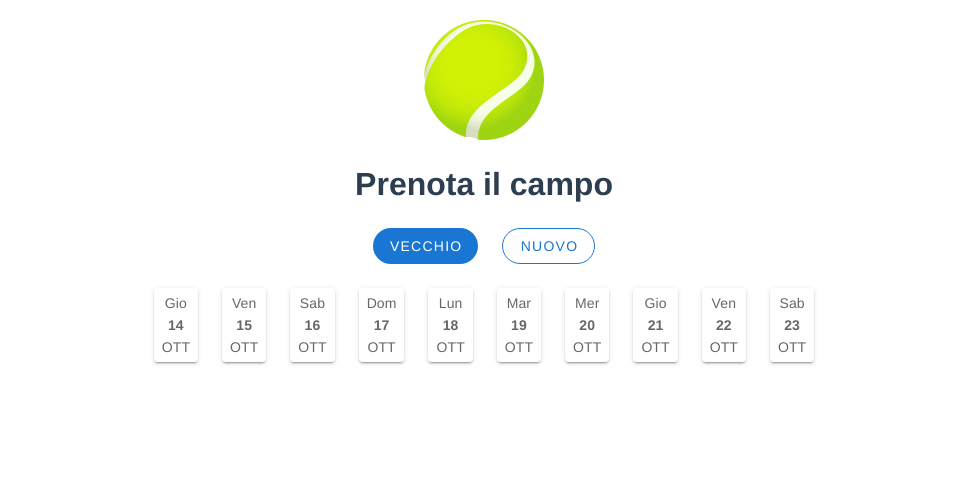
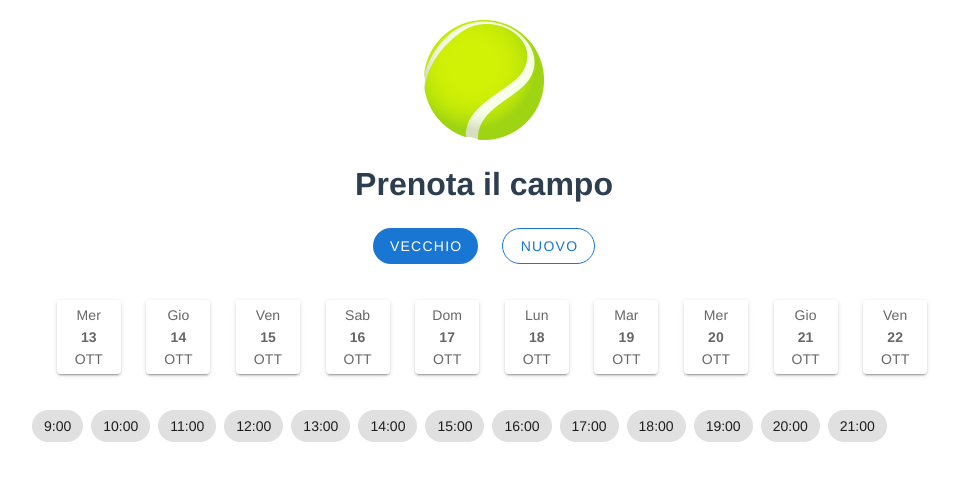
Before and after one commit to bohmax/TennisArixi, a Vue app: page / in a window 1280 px wide. Both pictures are taken after a click on the button "VECCHIO". Shown: the top 480 px of the page, without its empty margins (156-1115 px from the left). Built offline with nearby package versions, Linux system fonts and the light colour scheme.

Commit message:
Commit prima del ripristino

```diff
--- a/Scripts/gh-pages-deploy.js
+++ b/Scripts/gh-pages-deploy.js
@@ -13,7 +13,7 @@ const fs = require('fs');
         await execa("git", ["--work-tree", folderName, "commit", "-m", "gh-pages"]);
         console.log("Pushing to gh-pages...");
         await execa("git", ["push", "origin", "HEAD:gh-pages", "--force"]);
-        await execa("rd", ["-r", ".\\dist\\"]);
+        await execa("rd", ["-r", ".\\dist"]);
         await execa("git", ["checkout", "-f", "main"]);
         await execa("git", ["branch", "-D", "gh-pages"]);
         console.log("Successfully deployed, check your settings");
--- a/src/components/selezionaGiorno.vue
+++ b/src/components/selezionaGiorno.vue
@@ -1,9 +1,10 @@
 <template>
   <div>
-    <v-row>
-        <v-col v-for="(el, index) in giorni"
+      <v-container class="mx-2 overflow-y-auto">
+        <v-row justify="center" align="center" class="mx-2">
+            <v-col align="center" max-width="64" v-for="(el, index) in giorni"
             :key="index">
-            <v-card @click="seleziona(index)" :color="el.colore" class="px-1">
+                <v-card @click="seleziona(index)" :color="el.colore" class="px-1" max-width="64" min-width="64">
                     <v-card-text>
                         <v-row justify="center">
                             {{ weekday[el.sett] }}
@@ -20,10 +21,13 @@
                 </v-card>
             </v-col>
         </v-row>
+      </v-container>
+    <seleziona-ora/>
   </div>
 </template>
 
 <script>
+import selezionaOra from '@/components/selezionaOra'
 
 export default {
     name: 'selezionaGiorno',
@@ -36,12 +40,16 @@ export default {
             selezionato: 0
         }
     },
+    components: {
+        'seleziona-ora': selezionaOra
+    },
     mounted() {
         this.calcolaGiorni()
     },
     methods: {
         calcolaGiorni: function () {
             const date = new Date()
+            date.setDate(date.getDate() - 1)
             for (let x = 0; x < this.maxGiorni; x++) {
                 date.setDate(date.getDate() + 1)
                 const obj = { mese: date.getMonth(), sett: date.getDay(), giorno: date.getDate(), colore: "white" }
--- /dev/null
+++ b/src/components/selezionaOra.vue
@@ -0,0 +1,79 @@
+<template>
+<div class="pa-4">
+    <v-chip-group
+    active-class="primary--text"
+    column
+    multiple
+    >
+    <v-chip
+        v-for="tag in orari"
+        :key="tag"
+    >
+        {{ tag }}
+    </v-chip>
+    </v-chip-group>
+    </div>
+</template>
+
+<script>
+
+export default {
+    name: 'selezionaGiorno',
+    data() {
+        return {
+            orari: [
+                '9:00',
+                '10:00',
+                '11:00',
+                '12:00',
+                '13:00',
+                '14:00',
+                '15:00',
+                '16:00',
+                '17:00',
+                '18:00',
+                '19:00',
+                '20:00',
+                '21:00',
+            ]
+        }
+    },
+    mounted() {
+        this.calcolaGiorni()
+    },
+    methods: {
+        calcolaGiorni: function () {
+            const date = new Date()
+            date.setDate(date.getDate() - 1)
+            for (let x = 0; x < this.maxGiorni; x++) {
+                date.setDate(date.getDate() + 1)
+                const obj = { mese: date.getMonth(), sett: date.getDay(), giorno: date.getDate(), colore: "white" }
+                this.giorni.push(obj)
+            }
+        },
+        seleziona: function (index) {
+            this.giorni[this.selezionato].colore = undefined
+            this.selezionato = index
+            this.giorni[this.selezionato].colore = "blue lighten-2"
+        }
+    }
+}
+</script>
+
+<!-- Add "scoped" attribute to limit CSS to this component only -->
+<style scoped>
+h3 {
+  margin: 40px 0 0;
+}
+ul {
+  list-style-type: none;
+  padding: 0;
+}
+li {
+  display: inline-block;
+  margin: 0 10px;
+}
+a {
+  color: #42b983;
+}
+</style>
```
Lines whose indentation alone changed are shown as unchanged.
